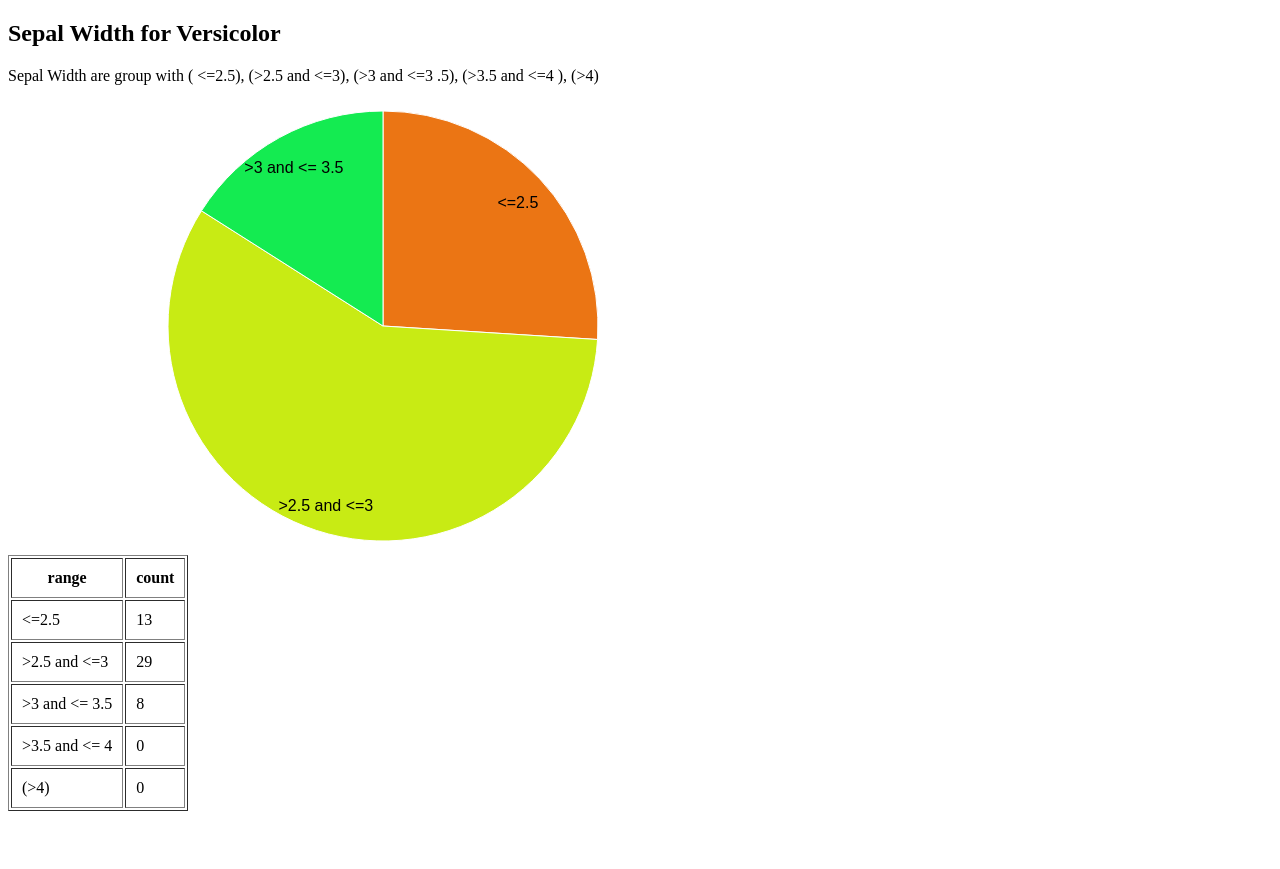
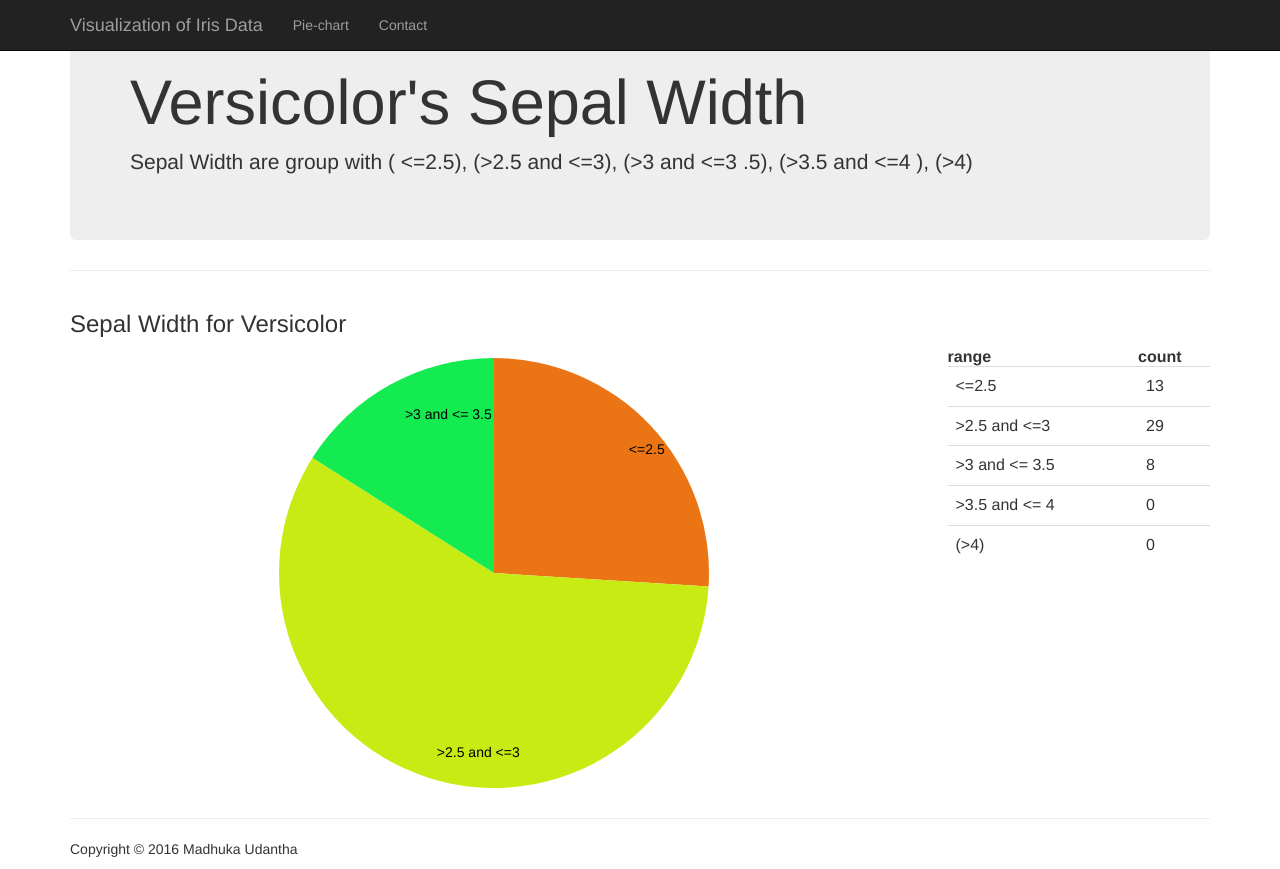
Before and after one commit to Madhuka/d3-visualization-demo, a website: page pie-chart-1.html in a window 1280 px wide. Before the commit the page ends 819 px from the top, so only its background shows below. Drawn offline with nearby package versions, Linux system fonts and the light colour scheme.

Commit message:
moving pie chart node app

```diff
--- a/index.html
+++ b/index.html
@@ -13,7 +13,6 @@
 
     <!-- Bootstrap Core CSS -->
     <link href="/node_modules/bootstrap/dist/css/bootstrap.min.css" rel="stylesheet">
-    <link href="/node_modules/font-awesome/css/font-awesome.min.css" rel="stylesheet">
 
     <!-- HTML5 Shim and Respond.js IE8 support of HTML5 elements and media queries -->
     <!-- WARNING: Respond.js doesn't work if you view the page via file:// -->
@@ -37,13 +36,13 @@
                     <span class="icon-bar"></span>
                     <span class="icon-bar"></span>
                 </button>
-                <a class="navbar-brand" href="#myspeed">Visualization of Iris Data</a>
+                <a class="navbar-brand" href="./index.html">Visualization of Iris Data</a>
             </div>
             <!-- Collect the nav links, forms, and other content for toggling -->
             <div class="collapse navbar-collapse" id="bs-example-navbar-collapse-1">
                 <ul class="nav navbar-nav">
                     <li>
-                        <a href="#about">About</a>
+                        <a href="./pie-chart.html">Pie chart</a>
                     </li>
                     <li>
                         <a href="#contact">Contact</a>
@@ -100,11 +99,11 @@
     </div>
     <!-- /.container -->
     <!-- jQuery -->
-    <script src="/node_modules/jquery/dist/jquery.min.js"></script>
+    <script src="/node_modules/jquery/dist/jquery.js"></script>
 
     <!-- Bootstrap Core JavaScript -->
-    <script src="/node_modules/bootstrap/dist/js/bootstrap.min.js"></script>
-    <script src="/node_modules/d3/d3.min.js"></script>
+    <script src="/node_modules/bootstrap/dist/js/bootstrap.js"></script>
+    <script src="/node_modules/d3/d3.js"></script>
     <script src="/js/tabel.js"></script>
 </body>
 
--- /dev/null
+++ b/js/chart.js
@@ -0,0 +1,135 @@
+var width = 650,
+    height = 450,
+    radius = Math.min(width, height) / 2;
+
+//set colors for to render for pie chart
+var color = d3.scale.ordinal()
+    .range(["#EB7514", "#C8EB14", "#14EB51", "#14CBEB", "#1814EB", "#B614EB", "#EB1418"]);
+
+var arc = d3.svg.arc()
+    .outerRadius(radius - 10)
+    .innerRadius(0);
+
+var labelArc = d3.svg.arc()
+    .outerRadius(radius - 40)
+    .innerRadius(radius - 40);
+
+var pie = d3.layout.pie()
+    .sort(null)
+    .value(function(d) {
+        return d.count;
+    });
+
+var svg = d3.select("#pie-chart").append("svg")
+    .attr("width", width)
+    .attr("height", height)
+    .append("g")
+    .attr("transform", "translate(" + width / 2 + "," + height / 2 + ")");
+
+//reading tsv fill for data
+d3.tsv("data.tsv", function(error, data) {
+    if (error) throw error;
+    var count1 = 0,
+        count2 = 0,
+        count3 = 0,
+        count4 = 0,
+        count5 = 0;
+
+    //filtering for species and search for range of sepalWidth
+    var filteredData = data.filter(function(d) {
+            if (d["species"] == "versicolor") {
+                var width = d["sepalWidth"];
+
+                switch (true) {
+
+                    case width <= 2.5:
+                        count1++;
+                        break;
+                    case width <= 3:
+                        count2++;
+                        break;
+                    case width <= 3.5:
+                        count3++;
+                        break;
+                    case width <= 4:
+                        count4++;
+                        break;
+                    case width > 4:
+                        count5++;
+                        break;
+
+                }
+                return d;
+            }
+
+        })
+        //Data range (<=2.5), (>2.5 and <=3), (>3 and <= 3.5), (>3.5 and <= 4), (>4)
+    var dataset = [{
+        range: '<=2.5',
+        count: count1
+    }, {
+        range: '>2.5 and <=3',
+        count: count2
+    }, {
+        range: '>3 and <= 3.5',
+        count: count3
+    }, {
+        range: '>3.5 and <= 4',
+        count: count4
+    }, {
+        range: '(>4)',
+        count: count5
+    }];
+
+    // create the table header
+    var thead = d3.select("thead").selectAll("th")
+        .data(d3.keys(dataset[0]))
+        .enter().append("th").text(function(d) {
+            return d
+        });
+    // fill the table
+    // create rows
+    var tr = d3.select("tbody").selectAll("tr")
+        .data(dataset).enter().append("tr")
+        // cells
+    var td = tr.selectAll("td")
+
+    .data(function(d) {
+            return d3.values(d)
+        })
+        .enter().append("td")
+        .text(function(d) {
+            return d
+        });
+    console.log(td);
+
+    //cleaning and filtering dataset for rendering
+    for (var i = 0; i < dataset.length; i++) {
+
+        if (dataset[i].count == 0) {
+            dataset.splice(i, 1);
+            i--;
+        }
+    }
+
+
+    var g = svg.selectAll(".arc")
+        .data(pie(dataset))
+        .enter().append("g")
+        .attr("class", "arc");
+
+    g.append("path")
+        .attr("d", arc)
+        .style("fill", function(d) {
+            return color(d.data.range);
+        });
+
+    g.append("text")
+        .attr("transform", function(d) {
+            return "translate(" + labelArc.centroid(d) + ")";
+        })
+        .attr("dy", ".55em")
+        .text(function(d) {
+            return d.data.range;
+        });
+});
--- a/package.json
+++ b/package.json
@@ -11,8 +11,7 @@
     "dependencies": {
         "jquery": "^2.2.1",
         "bootstrap": "^3.3.6",
-        "d3": "^3.5.16",
-        "font-awesome": "^4.5.0"
+        "d3": "^3.5.16"
     },
     "scripts": {
         "prestart": "npm install",
--- a/pie-chart-1.html
+++ b/pie-chart-1.html
@@ -1,173 +1,109 @@
-<!DOCTYPE html>
-<meta charset="utf-8">
-<html>
+<html lang="en">
 
 <head>
+
+    <meta charset="utf-8">
+    <meta http-equiv="X-UA-Compatible" content="IE=edge">
+    <meta name="viewport" content="width=device-width, initial-scale=1">
+    <meta name="description" content="">
+    <meta name="author" content="">
     <title>Pie Chart D3</title>
+    <!-- Bootstrap Core CSS -->
+    <link href="/node_modules/bootstrap/dist/css/bootstrap.min.css" rel="stylesheet">
 
-    <!-- style is used in inner html as show all the codes in simple html files-->
-    <style>
-        .arc text {
-            font: 16px sans-serif;
-            text-anchor: middle;
-        }
-
-        .arc path {
-            stroke: #fff;
-        }
-    </style>
 </head>
 
 <body>
-    <script src="/js/lib/d3.v3.min.js"></script>
-    <h2> Sepal Width for Versicolor </h2>
-    <p> Sepal Width are group with (
+
+    <!-- Navigation -->
+    <nav class="navbar navbar-inverse navbar-fixed-top" role="navigation">
+        <div class="container">
+            <!-- Brand and toggle get grouped for better mobile display -->
+            <div class="navbar-header">
+                <button type="button" class="navbar-toggle" data-toggle="collapse" data-target="#bs-example-navbar-collapse-1">
+                    <span class="sr-only">Toggle navigation</span>
+                    <span class="icon-bar"></span>
+                    <span class="icon-bar"></span>
+                    <span class="icon-bar"></span>
+                </button>
+                <a class="navbar-brand" href="./index.html">Visualization of Iris Data</a>
+            </div>
+            <!-- Collect the nav links, forms, and other content for toggling -->
+            <div class="collapse navbar-collapse" id="bs-example-navbar-collapse-1">
+                <ul class="nav navbar-nav">
+                    <li>
+                        <a href="./pie-chart-1.html">Pie-chart</a>
+                    </li>
+                    <li>
+                        <a href="#contact">Contact</a>
+                    </li>
+                </ul>
+            </div>
+            <!-- /.navbar-collapse -->
+        </div>
+        <!-- /.container -->
+    </nav>
+
+	    <!-- Page Content -->
+    <div class="container">
+
+        <!-- Jumbotron Header -->
+        <header class="jumbotron hero-spacer">
+            <h1>Versicolor's Sepal Width</h1>
+			<p> Sepal Width are group with (
         <=2.5), (>2.5 and
             <=3), (>3 and
                 <=3 .5), (>3.5 and
                     <=4 ), (>4) </P>
-    <script>
-        var width = 750,
-            height = 450,
-            radius = Math.min(width, height) / 2;
+        </header>
 
-        //set colors for to render for pie chart
-        var color = d3.scale.ordinal()
-            .range(["#EB7514", "#C8EB14", "#14EB51", "#14CBEB", "#1814EB", "#B614EB", "#EB1418"]);
+        <hr>
 
-        var arc = d3.svg.arc()
-            .outerRadius(radius - 10)
-            .innerRadius(0);
+        <!-- Title -->
+        <div class="row">
+            <div class="col-lg-12">
+                <h3>Sepal Width for Versicolor</h3>
+            </div>
+        </div>
+        <!-- /.row -->
 
-        var labelArc = d3.svg.arc()
-            .outerRadius(radius - 40)
-            .innerRadius(radius - 40);
-
-        var pie = d3.layout.pie()
-            .sort(null)
-            .value(function(d) {
-                return d.count;
-            });
-
-        var svg = d3.select("body").append("svg")
-            .attr("width", width)
-            .attr("height", height)
-            .append("g")
-            .attr("transform", "translate(" + width / 2 + "," + height / 2 + ")");
-
-        //reading tsv fill for data
-        d3.tsv("data.tsv", function(error, data) {
-            if (error) throw error;
-            var count1 = 0,
-                count2 = 0,
-                count3 = 0,
-                count4 = 0,
-                count5 = 0;
-
-            //filtering for species and search for range of sepalWidth
-            var filteredData = data.filter(function(d) {
-                    if (d["species"] == "versicolor") {
-                        var width = d["sepalWidth"];
-
-                        switch (true) {
-
-                            case width <= 2.5:
-                                count1++;
-                                break;
-                            case width <= 3:
-                                count2++;
-                                break;
-                            case width <= 3.5:
-                                count3++;
-                                break;
-                            case width <= 4:
-                                count4++;
-                                break;
-                            case width > 4:
-                                count5++;
-                                break;
-
-                        }
-                        return d;
-                    }
-
-                })
-            //Data range (<=2.5), (>2.5 and <=3), (>3 and <= 3.5), (>3.5 and <= 4), (>4)
-            var dataset = [{
-                range: '<=2.5',
-                count: count1
-            }, {
-                range: '>2.5 and <=3',
-                count: count2
-            }, {
-                range: '>3 and <= 3.5',
-                count: count3
-            }, {
-                range: '>3.5 and <= 4',
-                count: count4
-            }, {
-                range: '(>4)',
-                count: count5
-            }];
-
-            // create the table header
-            var thead = d3.select("thead").selectAll("th")
-                .data(d3.keys(dataset[0]))
-                .enter().append("th").text(function(d) {
-                    return d
-                });
-            // fill the table
-            // create rows
-            var tr = d3.select("tbody").selectAll("tr")
-                .data(dataset).enter().append("tr")
-                // cells
-            var td = tr.selectAll("td")
-
-            .data(function(d) {
-                    return d3.values(d)
-                })
-                .enter().append("td")
-                .text(function(d) {
-                    return d
-                });
-            console.log(td);
-
-            //cleaning and filtering dataset for rendering
-            for (var i = 0; i < dataset.length; i++) {
-
-                if (dataset[i].count == 0) {
-                    dataset.splice(i, 1);
-                    i--;
-                }
-            }
+        <!-- Page Features -->
+        <div class="row text-center">
 
 
-            var g = svg.selectAll(".arc")
-                .data(pie(dataset))
-                .enter().append("g")
-                .attr("class", "arc");
+            <div class="col-md-9 col-sm-6 hero-feature">
+                <div id="pie-chart"></div>
+            </div>
 
-            g.append("path")
-                .attr("d", arc)
-                .style("fill", function(d) {
-                    return color(d.data.range);
-                });
-
-            g.append("text")
-                .attr("transform", function(d) {
-                    return "translate(" + labelArc.centroid(d) + ")";
-                })
-                .attr("dy", ".55em")
-                .text(function(d) {
-                    return d.data.range;
-                });
-        });
-    </script>
-    <!--tabel to show data count for which range-->
-    <table border="1" cellpadding="10">
+            <div class="col-md-3 col-sm-6 hero-feature">
+<table class="table table-reflow">
         <thead></thead>
         <tbody></tbody>
     </table>
+            </div>
+
+        </div>
+        <!-- /.row -->
+        <hr><!-- Footer -->
+        <footer>
+            <div class="row">
+                <div class="col-lg-12">
+                    <p>Copyright &copy; 2016 Madhuka Udantha</p>
+                </div>
+            </div>
+        </footer>
+
+    </div>
+
+    <!-- jQuery -->
+    <script src="/node_modules/jquery/dist/jquery.min.js"></script>
+
+    <!-- Bootstrap Core JavaScript -->
+    <script src="/node_modules/bootstrap/dist/js/bootstrap.js"></script>
+    <script src="/node_modules/d3/d3.js"></script>
+    <script src="/js/chart.js"></script>
+
+
 </body>
 
 </html>
```
